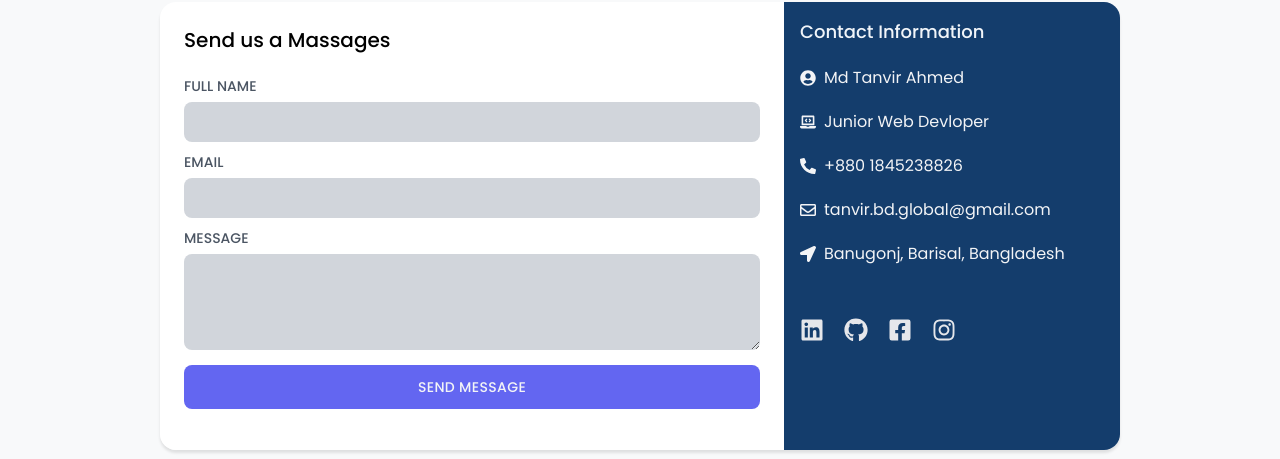
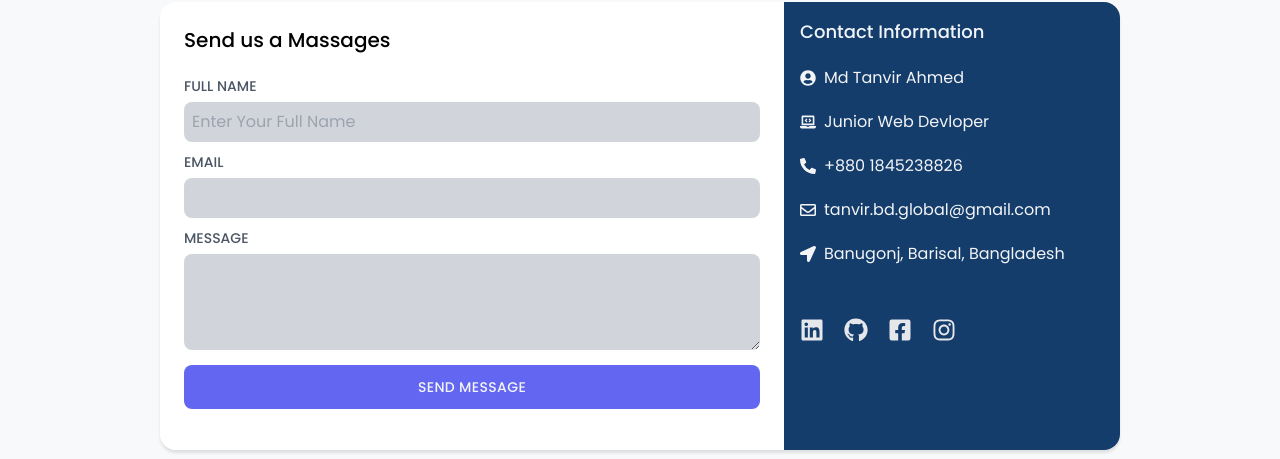
Before and after one commit to tanvirgithub21/Tanvir-Protfolio-V2.0, a React (Create React App) app: page /contact in a window 1280 px wide. Shown: the part 247-706 px from the top of the page. Built offline with nearby package versions, Linux system fonts and the light colour scheme.

Commit message:
added send mail

```diff
--- a/package.json
+++ b/package.json
@@ -3,14 +3,17 @@
   "version": "0.1.0",
   "private": true,
   "dependencies": {
+    "@emailjs/browser": "^3.6.2",
     "@testing-library/jest-dom": "^5.16.4",
     "@testing-library/react": "^13.3.0",
     "@testing-library/user-event": "^13.5.0",
     "react": "^18.1.0",
     "react-dom": "^18.1.0",
+    "react-hook-form": "^7.32.0",
     "react-icons": "^4.4.0",
     "react-router-dom": "6",
     "react-scripts": "5.0.1",
+    "react-toastify": "^9.0.4",
     "web-vitals": "^2.1.4"
   },
   "scripts": {
--- a/src/App.js
+++ b/src/App.js
@@ -5,17 +5,20 @@ import Contact from './Pages/Contact/Contact';
 import Home from './Pages/Home/Home';
 import NavBar from './Pages/NavBar/NavBar';
 import Projects from './Pages/Projects/Projects';
+import { ToastContainer } from 'react-toastify';
+import 'react-toastify/dist/ReactToastify.css';
 
 function App() {
   return (
     <div>
       <NavBar />
       <Routes>
-        <Route path='/' element={<Home/>}/>
-        <Route path='/about' element={<AboutMe/>}/>
-        <Route path='/projects' element={<Projects/>}/>
-        <Route path='/contact' element={<Contact/>}/>
+        <Route path='/' element={<Home />} />
+        <Route path='/about' element={<AboutMe />} />
+        <Route path='/projects' element={<Projects />} />
+        <Route path='/contact' element={<Contact />} />
       </Routes>
+      <ToastContainer />
     </div>
   );
 }
--- a/src/Pages/Contact/Contact.jsx
+++ b/src/Pages/Contact/Contact.jsx
@@ -1,4 +1,6 @@
 import React from "react";
+import { useForm } from "react-hook-form";
+import { toast } from "react-toastify";
 import {
   FaLinkedin,
   FaGithub,
@@ -11,8 +13,29 @@ import {
   FaPhoneAlt,
 } from "react-icons/fa";
 import { Link } from "react-router-dom";
+import emailjs from "@emailjs/browser";
 
 const Contact = () => {
+  const { register, handleSubmit, reset } = useForm();
+  const onSubmit = (data) => {
+    console.log(data);
+    const { name, email, messege } = data;
+    emailjs
+      .send(
+        "service_u2g2z97",
+        "template_phsfzic",
+        { name, email, messege },
+        "cy19EdVHUT7Htab4m"
+      )
+      .then((res) => {
+        res && toast.success("SEND MESSAGE");
+        reset();
+      })
+      .catch((err) => {
+        err && toast.error("SMUTTING WRONG");
+      });
+  };
+
   return (
     <div className="container">
       {/* section header about me  */}
@@ -24,7 +47,7 @@ const Contact = () => {
           <div className="w-[65%] contactUs  bg-[#FFFF] p-6">
             <h2 className="text-xl font-[500] mb-5">Send us a Massages</h2>
 
-            <div className="">
+            <form onSubmit={handleSubmit(onSubmit)} className="">
               <div class="">
                 <div>
                   <span class="uppercase text-sm text-gray-600 font-[500]">
@@ -33,7 +56,9 @@ const Contact = () => {
                   <input
                     class="w-full bg-gray-300 text-gray-900 mt-1 p-2 rounded-lg focus:outline-none focus:shadow-outline"
                     type="text"
-                    placeholder=""
+                    placeholder="Enter Your Full Name"
+                    {...register("name")}
+                    required
                   />
                 </div>
                 <div class="mt-2">
@@ -42,14 +67,20 @@ const Contact = () => {
                   </span>
                   <input
                     class="w-full bg-gray-300 text-gray-900 mt-1 p-2 rounded-lg focus:outline-none focus:shadow-outline"
-                    type="text"
+                    type="email"
+                    {...register("email")}
+                    required
                   />
                 </div>
                 <div class="mt-2">
                   <span class="uppercase text-sm text-gray-600 font-[500]">
                     Message
                   </span>
-                  <textarea class="w-full h-24 bg-gray-300 text-gray-900 mt-1 p-2 rounded-lg focus:outline-none focus:shadow-outline"></textarea>
+                  <textarea
+                    required
+                    {...register("message")}
+                    class="w-full h-24 bg-gray-300 text-gray-900 mt-1 p-2 rounded-lg focus:outline-none focus:shadow-outline"
+                  ></textarea>
                 </div>
                 <div class="mt-2">
                   <button class="uppercase text-sm font-[500] tracking-wide bg-indigo-500 text-gray-100 p-3 rounded-lg w-full focus:outline-none focus:shadow-outline">
@@ -57,7 +88,7 @@ const Contact = () => {
                   </button>
                 </div>
               </div>
-            </div>
+            </form>
           </div>
           <div className="w-[35%] contactInfo bg-[#143d6c] p-4">
             <h4 className=" text-lg font-[500] text-slate-100 mb-5">
```
Also changed, not shown: 1 other file (tests, documents, lock files or other folders).
